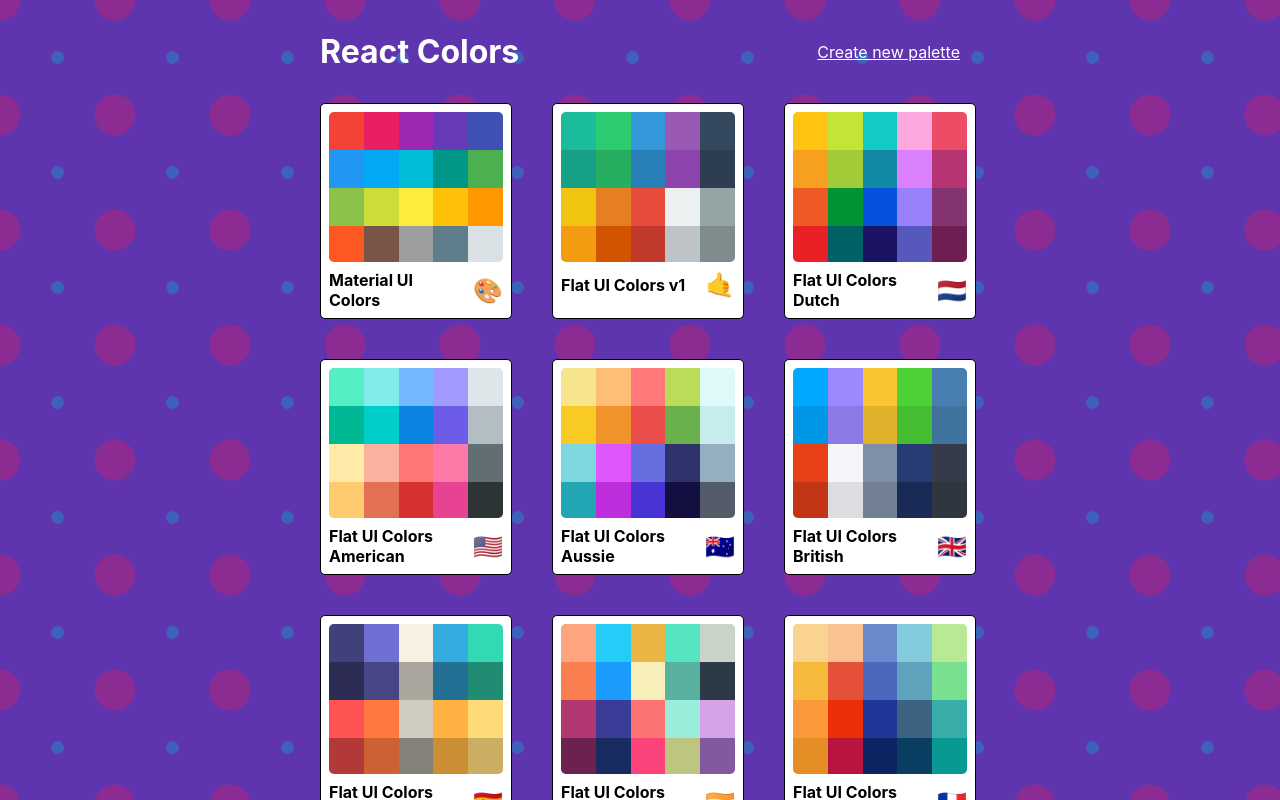
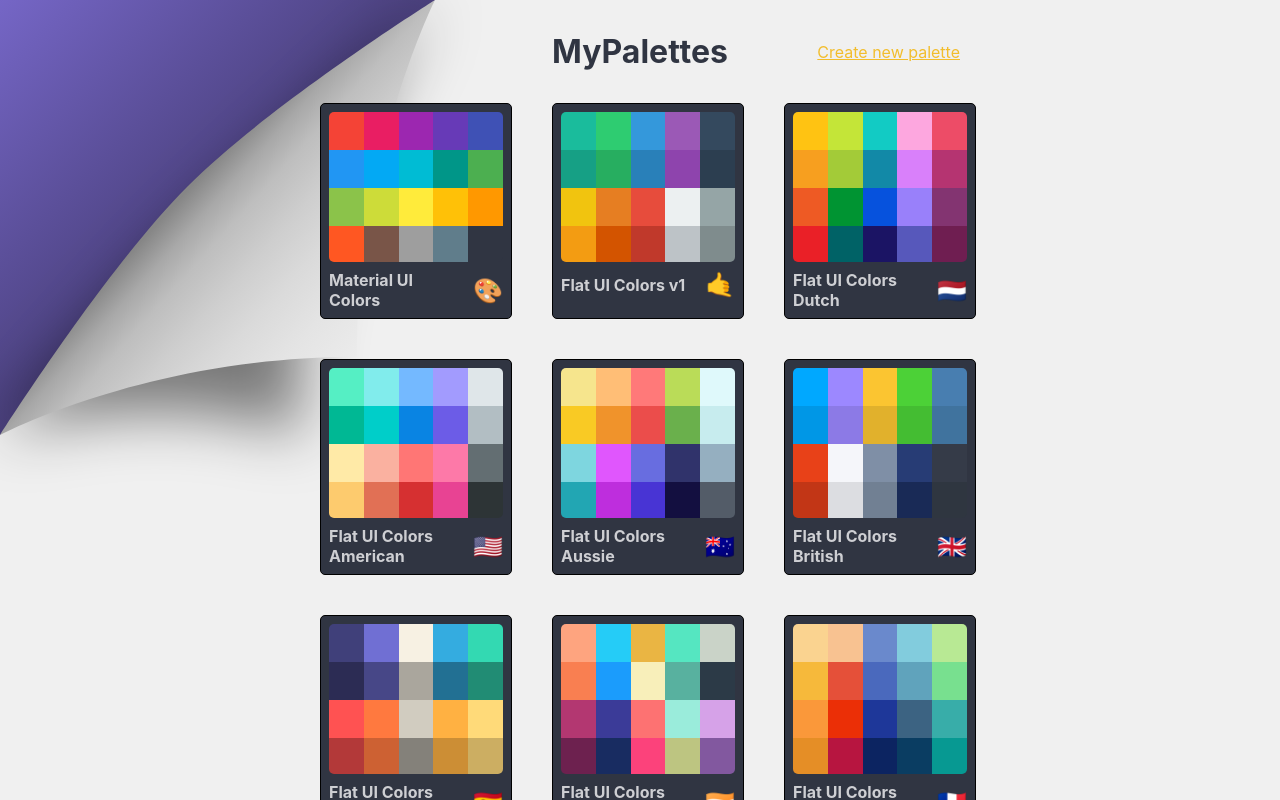
Before and after one commit to benjaminsinaiko/colors-app, a React (Create React App) app: page / in a window 1280 px wide. Built offline with nearby package versions, Linux system fonts and the light colour scheme.

Commit message:
Update background and other styles

```diff
--- a/public/index.html
+++ b/public/index.html
@@ -20,7 +20,7 @@
       work correctly both with client-side routing and a non-root public URL.
       Learn how to configure a non-root public URL by running `npm run build`.
     -->
-    <title>Color Palettes</title>
+    <title>MyPalettes</title>
   </head>
   <body>
     <noscript>You need to enable JavaScript to run this app.</noscript>
--- a/src/PaletteList.js
+++ b/src/PaletteList.js
@@ -55,7 +55,7 @@
       <div className={classes.root}>
         <div className={classes.container}>
           <nav className={classes.nav}>
-            <h1 className={classes.heading}>React Colors</h1>
+            <h1 className={classes.heading}>MyPalettes</h1>
             <Link to="/palette/new">Create new palette</Link>
           </nav>
 
--- a/src/styles/MiniPaletteStyles.js
+++ b/src/styles/MiniPaletteStyles.js
@@ -1,6 +1,6 @@
 export default {
   root: {
-    backgroundColor: 'white',
+    backgroundColor: '#303542',
     border: '1px solid black',
     borderRadius: '5px',
     padding: '0.5rem',
@@ -8,29 +8,29 @@
     overflow: 'hidden',
     cursor: 'pointer',
     '&:hover svg': {
-      opacity: 1,
-    },
+      opacity: 1
+    }
   },
   colors: {
-    backgroundColor: '#dae1e4',
+    backgroundColor: '#303542',
     height: '150px',
     width: '100%',
     borderRadius: '5px',
-    overflow: 'hidden',
+    overflow: 'hidden'
   },
   title: {
     display: 'flex',
     justifyContent: 'space-between',
     alignItems: 'center',
     margin: '0',
-    color: 'black',
+    color: '#cecfd3',
     paddingTop: '0.5rem',
     fontSize: '1rem',
-    position: 'relative',
+    position: 'relative'
   },
   emoji: {
     marginLeft: '0.5rem',
-    fontSize: '1.5rem',
+    fontSize: '1.5rem'
   },
   miniColor: {
     height: '25%',
@@ -38,7 +38,7 @@
     display: 'inline-block',
     margin: '0 auto',
     position: 'relative',
-    marginBottom: '-3.5px',
+    marginBottom: '-3.5px'
   },
   deleteIcon: {
     color: 'white',
@@ -50,6 +50,6 @@
     top: '0px',
     padding: '10px',
     zIndex: 10,
-    opacity: 0,
-  },
+    opacity: 0
+  }
 };
--- a/src/styles/PaletteListStyles.js
+++ b/src/styles/PaletteListStyles.js
@@ -1,28 +1,32 @@
 import sizes from './sizes';
-import bg from './bg.svg';
+import bg from './bg.svg'
 
 export default {
   '@global': {
     '.fade-exit': {
-      opacity: 1,
+      opacity: 1
     },
     '.fade-exit-active': {
       opacity: 0,
-      transition: 'opacity 500ms ease-out',
-    },
+      transition: 'opacity 500ms ease-out'
+    }
   },
   root: {
     height: '100vh',
     display: 'flex',
     alignItems: 'flex-start',
     justifyContent: 'center',
-    backgroundColor: '#5f34af',
-    backgroundImage: `url(${bg})`,
-    /* background by SVGBackgrounds.com */
-    overflow: 'scroll',
+    backgroundColor: '#f0f0f0',
+    backgroundImage: `url(${bg})`, // background by SVGBackgrounds.com
+    backgroundAttachment: 'fixed',
+    backgroundRepeat: 'no-repeat',
+    backgroundPosition: 'top left',
+    overflow: 'scroll'
   },
   heading: {
     fontSize: '2rem',
+    color: '#303542',
+    fontWeight: 'bold',
   },
   container: {
     width: '50%',
@@ -31,21 +35,37 @@
     flexDirection: 'column',
     flexWrap: 'wrap',
     [sizes.down('xl')]: {
-      width: '80%',
+      width: '80%'
     },
     [sizes.down('xs')]: {
-      width: '70%',
-    },
+      width: '70%'
+    }
   },
   nav: {
+    position: 'relative',
     display: 'flex',
     width: '100%',
-    justifyContent: 'space-between',
+    justifyContent: 'center',
     alignItems: 'center',
     color: 'white',
     '& a': {
-      color: 'white',
+      position: 'absolute',
+      right: 0,
+      color: '#f2bd2c',
     },
+    [sizes.down('xs')]: {
+      position: 'inherit',
+      flexDirection: 'column',
+      justifyContent: 'center',
+      '& h1': {
+        color: '#fff',
+        marginBottom: '16px'
+      },
+      '& a': {
+        position: 'inherit',
+        marginBottom: '16px'
+      }
+    }
   },
   palettes: {
     boxSizing: 'border-box',
@@ -54,11 +74,11 @@
     gridTemplateColumns: 'repeat(3, 30%)',
     gridGap: '2.5rem',
     [sizes.down('md')]: {
-      gridTemplateColumns: 'repeat(2, 50%)',
+      gridTemplateColumns: 'repeat(2, 50%)'
     },
     [sizes.down('xs')]: {
       gridTemplateColumns: 'repeat(1, 100%)',
-      gridGap: '1.4rem',
-    },
-  },
+      gridGap: '1.4rem'
+    }
+  }
 };
```
Also changed, not shown: src/styles/bg.svg.
